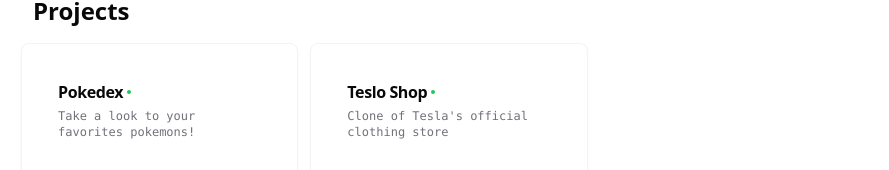
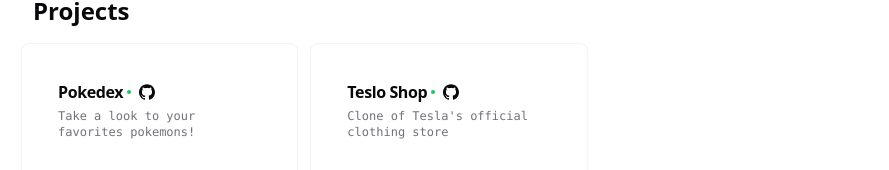
Before and after one commit to jluquer/portfolio, a React (Vite) app: page / in a window 1280 px wide. Shown: the part 1499-1669 px from the top of the page, without its empty margins (191-1080 px from the left). Built offline with nearby package versions, Linux system fonts and the light colour scheme.

Commit message:
added github link to project card

```diff
--- a/src/components/ProjectCard.tsx
+++ b/src/components/ProjectCard.tsx
@@ -6,20 +6,30 @@
   CardTitle,
 } from './ui/card';
 import { Badge } from './ui/badge';
+import { Github } from './Icons';
+import { useTranslations } from './translations';
 
 interface Props {
   title: string;
   description: string;
   tags: readonly string[];
   link?: string;
+  gitLink?: string;
 }
 
-export function ProjectCard({ title, description, tags, link }: Props) {
+export function ProjectCard({
+  title,
+  description,
+  tags,
+  link,
+  gitLink,
+}: Props) {
+  const { t } = useTranslations();
   return (
     <Card className='flex flex-col overflow-hidden border border-muted p-3'>
-      <CardHeader className=''>
+      <CardHeader>
         <div className='space-y-1'>
-          <CardTitle className='text-base'>
+          <CardTitle className='flex items-center gap-2 text-base'>
             {link ? (
               <a
                 href={link}
@@ -31,6 +41,16 @@
               </a>
             ) : (
               title
+            )}
+            {gitLink && (
+              <a
+                href={gitLink}
+                className='no-print'
+                target='_blank'
+                title={t.cvSections.projects?.goToSourceCode(title)}
+              >
+                <Github />
+              </a>
             )}
           </CardTitle>
           <div className='hidden font-mono text-xs underline print:visible'>
--- a/src/components/sections/Projects.tsx
+++ b/src/components/sections/Projects.tsx
@@ -17,7 +17,8 @@
               title={project.title}
               description={project.description}
               tags={project.techStack}
-              link={'link' in project ? project.link.href : undefined}
+              link={project?.link?.href}
+              gitLink={project.gitHref}
             />
           );
         })}
--- a/src/components/translations/translations.interface.ts
+++ b/src/components/translations/translations.interface.ts
@@ -29,7 +29,9 @@
     education: CVSection<Education>;
     skills?: CVSection<Skills>;
     languages: CVSection<Languages>;
-    projects?: CVSection<Projects>;
+    projects?: CVSection<Projects> & {
+      goToSourceCode: (projectName: string) => string;
+    };
   };
 }
 
--- a/src/locales/en.ts
+++ b/src/locales/en.ts
@@ -140,6 +140,8 @@
     },
     projects: {
       title: 'Projects',
+      goToSourceCode: (projectName) =>
+        `See the source code of the project ${projectName}`,
       entries: [
         {
           title: 'Pokedex',
--- a/src/locales/es.ts
+++ b/src/locales/es.ts
@@ -142,6 +142,8 @@
     },
     projects: {
       title: 'Proyectos',
+      goToSourceCode: (projectName) =>
+        `Ver código fuente del proyecto ${projectName}`,
       entries: [
         {
           title: 'Pokedex',
```
